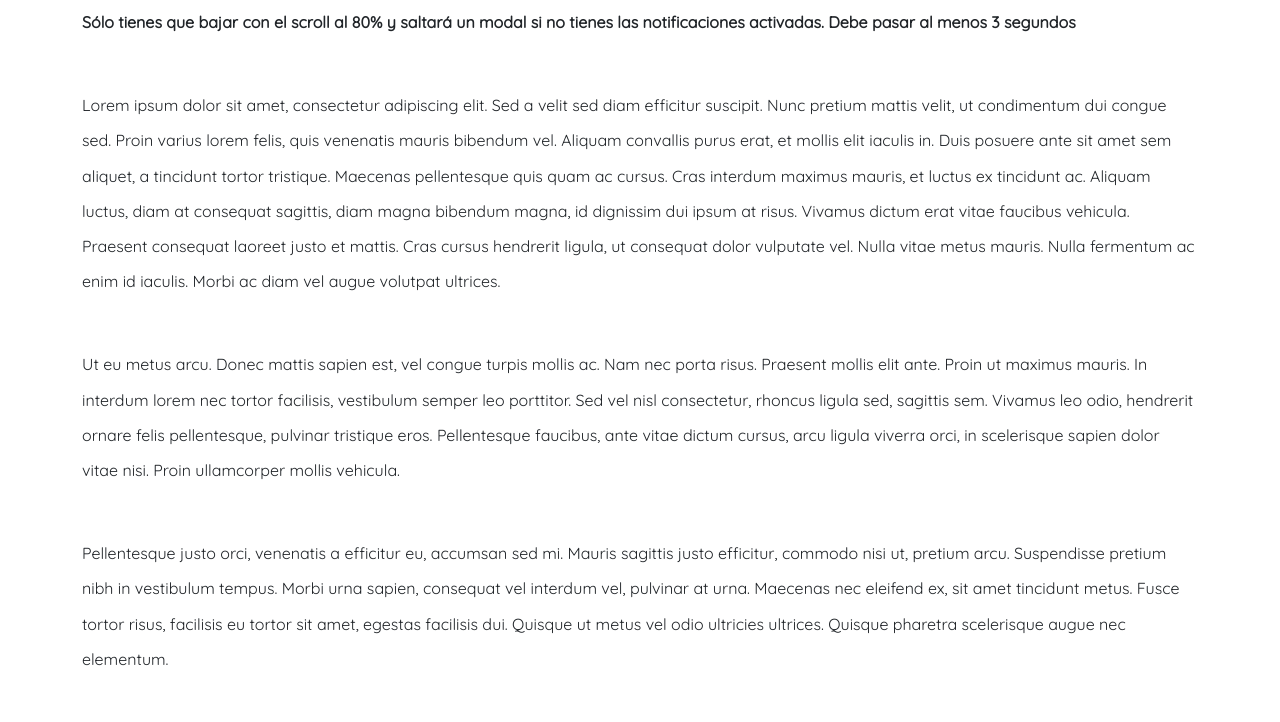
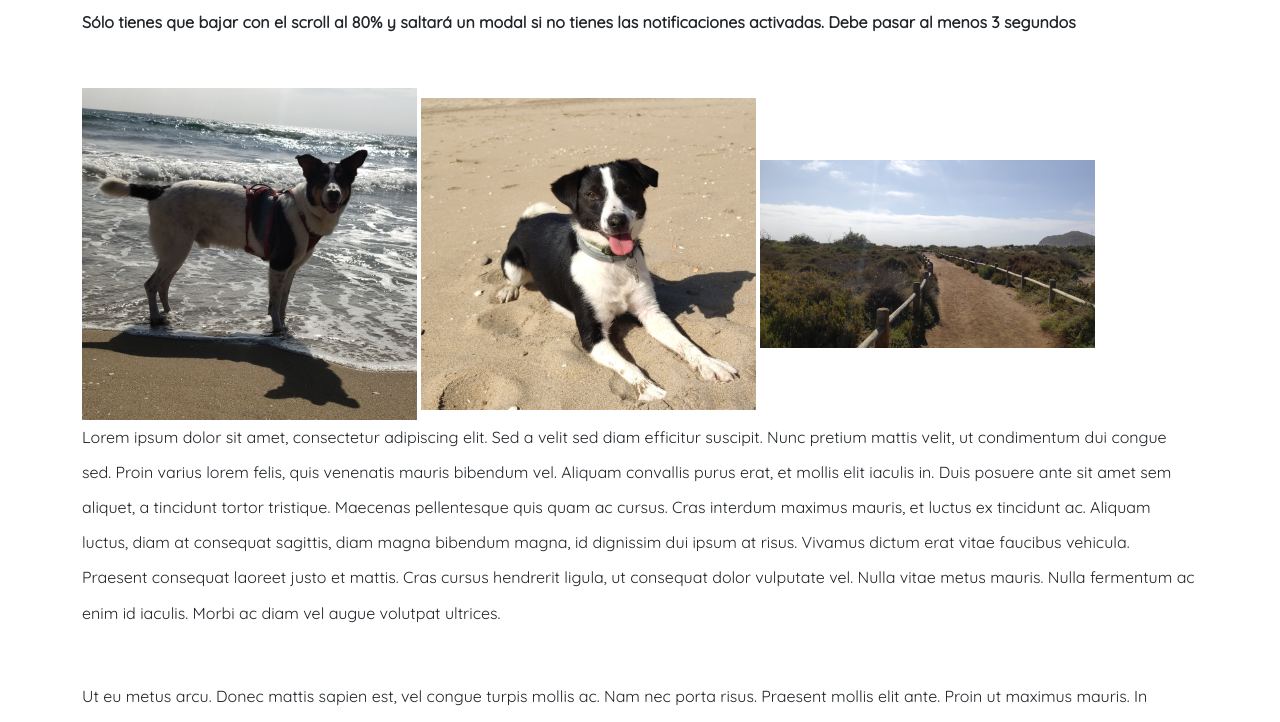
Before and after one commit to jolugama/notification-push-firebase, a website: page public/index.html in a window 1280 px wide. Shown: the part 51-773 px from the top of the page. Drawn offline with nearby package versions, Linux system fonts and the light colour scheme; no server answers; a script that the page names is missing.

Commit message:
refactor. add images.

```diff
--- a/public/css/style.css
+++ b/public/css/style.css
@@ -12,6 +12,11 @@
 
 .div-img {
   width: 60px;
+}
+
+.peque-images img {
+  width: 30%;
+  background-size: cover;
 }
 
 #cancel-btn {
--- a/public/index.html
+++ b/public/index.html
@@ -48,6 +48,12 @@
         <p>
             <b>Sólo tienes que bajar con el scroll al 80% y saltará un modal si no tienes las notificaciones activadas. Debe pasar al menos 3 segundos</b>
         </p>
+
+        <div class="peque-images">
+        <img src="images/a.jpg" alt="">
+        <img src="images/b.jpg" alt="">
+        <img src="images/c.jpg" alt="">
+    </div>
 
         <p>
             Lorem ipsum dolor sit amet, consectetur adipiscing elit. Sed a velit sed diam efficitur suscipit. Nunc
```
Also changed, not shown: public/images/a.jpg (added), public/images/b.jpg (added), public/images/c.jpg (added), public/images/favicon.ico (deleted), public/images/no-image.png (added).
